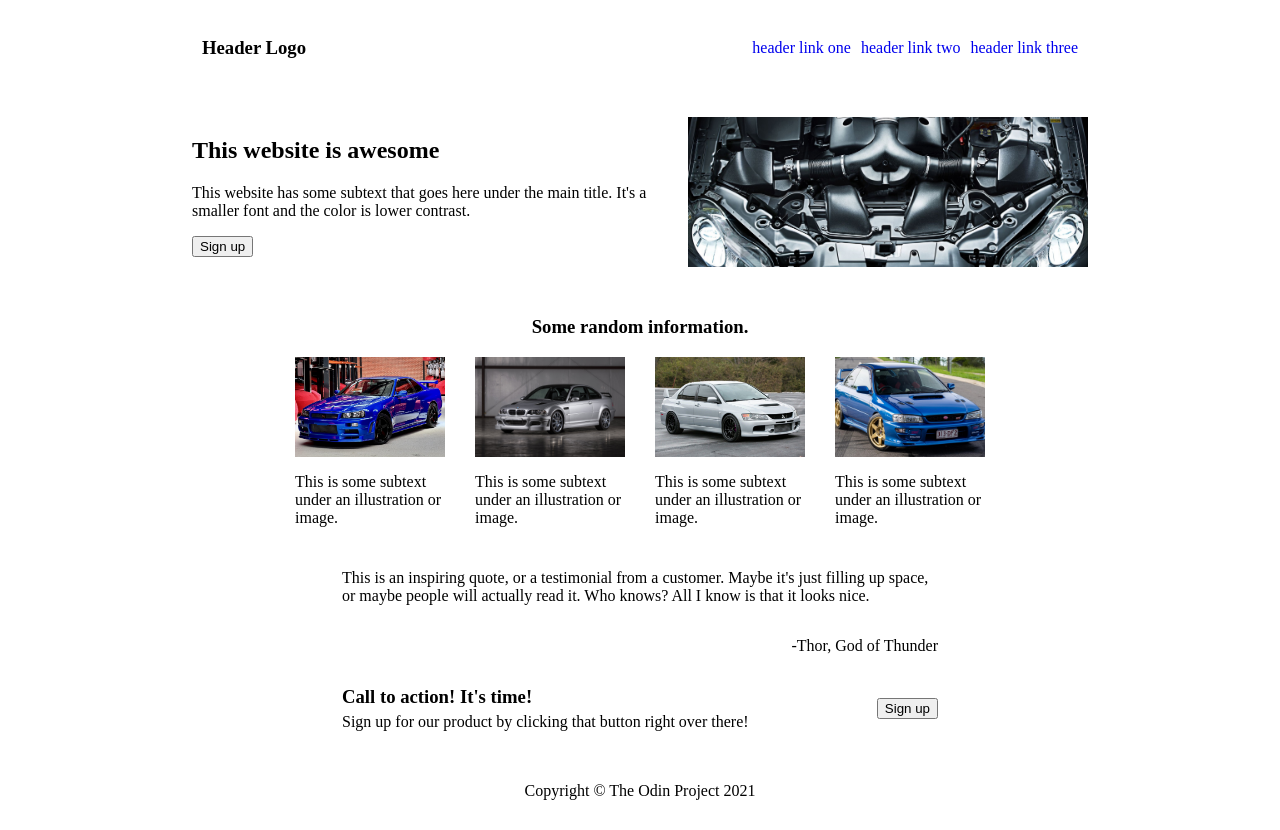
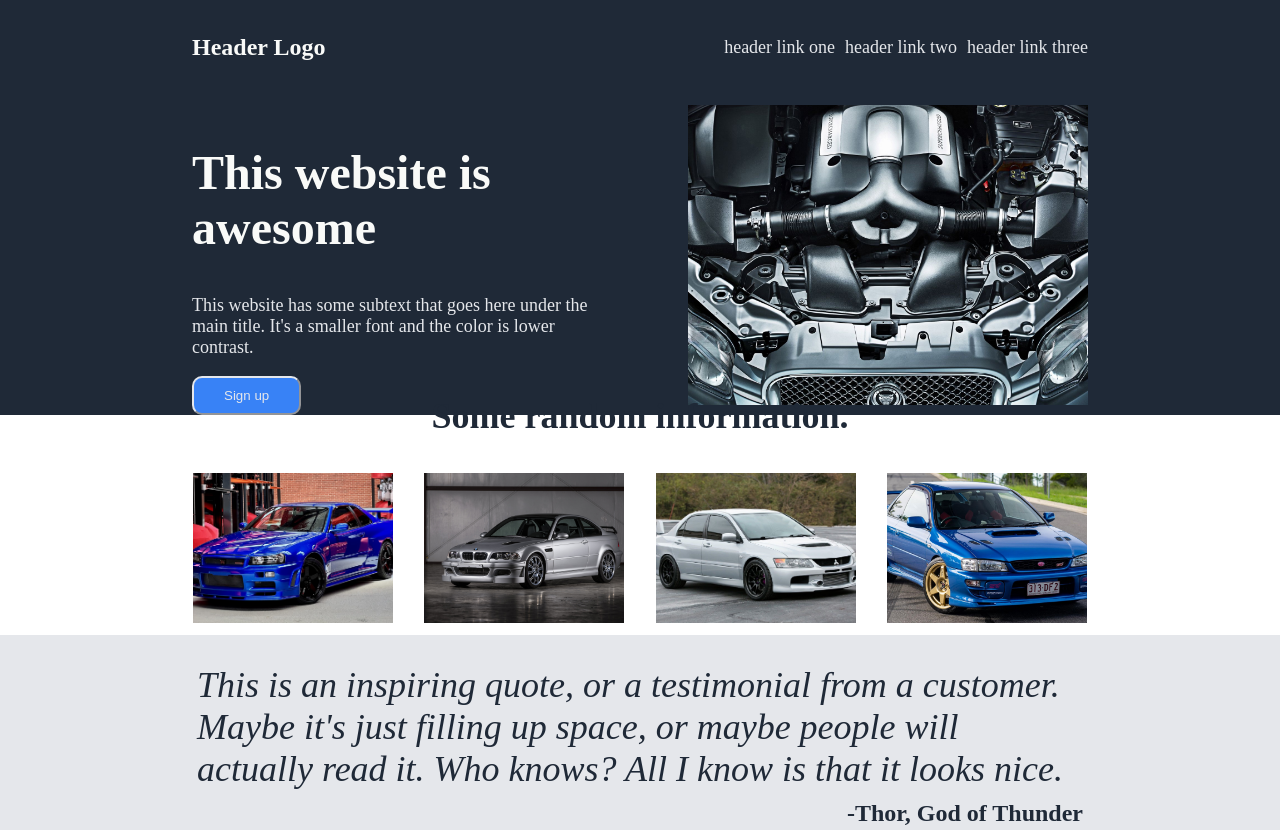
Before and after one commit to fthimus/foundations-landing-page, a plain HTML site: page index.html in a window 1280 px wide. Shown: the top 830 px of the page. Drawn offline with Linux system fonts and the light colour scheme.

Commit message:
Add color, style and fix positions with CSS

```diff
--- a/style.css
+++ b/style.css
@@ -3,26 +3,68 @@ main,
 .random-info, .info-container,
 .info-container>article, .quote,
 .call-to-action,
+footer,
+ul {
+    display: flex;
+}
+
+nav, header, footer,
+.quote, .random-info {
+    padding: 10px 15vw;
+}
+
+.random-info, body,
+main,
+.info-container>article, .quote {
+    flex-direction: column;
+}
+
+nav, header, footer {
+    background-color: #1f2937;
+}
+
+nav>h3, header>article>h1, .call-to-action h3{
+    font-size: 24px;
+    color: #f9faf8;
+}
+
+.random-info>h3, .quote * {
+    color: #1f2937;
+}
+
+.random-info, .info-container,
+.info-container *,
+.quote, .call-to-action,
 footer {
-    display: flex;
+    justify-content: center;
+    align-items: center;
+}
+
+body {
+    height: 100vh;
+    margin: 0;
 }
 
 nav {
     justify-content: space-between;
     align-items: center;
-    padding: 10px;
 }
 
 ul {
-    display: flex;
     list-style: none;
     margin: 0;
     padding: 0;
     gap: 10px;
 }
 
+a, footer, header>article>p, .call-to-action *,
+header>article>button {
+    color: #e5e7eb;
+}
+
 a {
     text-decoration: none;
+    font-size: 18px;
 }
 
 img {
@@ -31,25 +73,23 @@ img {
 }
 
 header {
-    height: 150px;
+    gap: 80px;
+    height: 300px;
+    justify-content: space-between;
 }
 
 header>img {
     width: 400px;
+    flex-shrink: 0;
 }
 
-.random-info, body,
-main,
-.info-container>article, .quote {
-    flex-direction: column;
+header>article>h1 {
+    font-size: 48px;
+    font-weight: 900;
 }
 
-body {
-    justify-content: space-between;
-    height: 100vh;
-    margin: 0;
-    padding: 8px 15vw;
-    gap: 30px;
+header>article>p {
+    font-size: 18px;
 }
 
 main {
@@ -57,39 +97,60 @@ main {
     justify-content: space-between;
 }
 
-.random-info, .info-container,
-.quote, .call-to-action,
-footer {
-    justify-content: center;
-    align-items: center;
+.random-info, .quote {
+    height: 25vh;
+}
+
+.random-info>h3 {
+    font-weight: 900;
+    font-size: 36px;
 }
 
 .info-container {
     gap: 30px;
 }
 
-.info-container>article {
-    width: 150px;
-}
-
 .info-container>article>img {
-    height: 100px;
-    width: auto;
+    width: 200px;
+    height: 150px;;
 }
 
 .quote {
-    padding: 10px 150px
+    background-color: #e5e7eb;
+}
+
+.quote * {
+    margin: 5px;
+}
+
+.quote>p:nth-of-type(1) {
+    font-size: 36px;
+    font-style: italic;
 }
 
 .quote>p:nth-of-type(2) {
+    font-size: 24px;
+    font-weight: 900;
     align-self: flex-end;
+}
+
+.call-to-action, .call-to-action>button,
+header>article>button {
+    background-color: #3882f6;
+    border-radius: 10px;
 }
 
 .call-to-action {
     justify-content: space-between;
-    padding: 0px 150px
+    margin: 10px 15vw;
+    padding: 40px 60px;
 }
 
 .call-to-action h3, .call-to-action p {
     margin: 5px 0px;
 }
+
+header>article>button, .call-to-action>button {
+    padding: 10px 30px;
+    border-color: #e5e7eb;
+}
```
